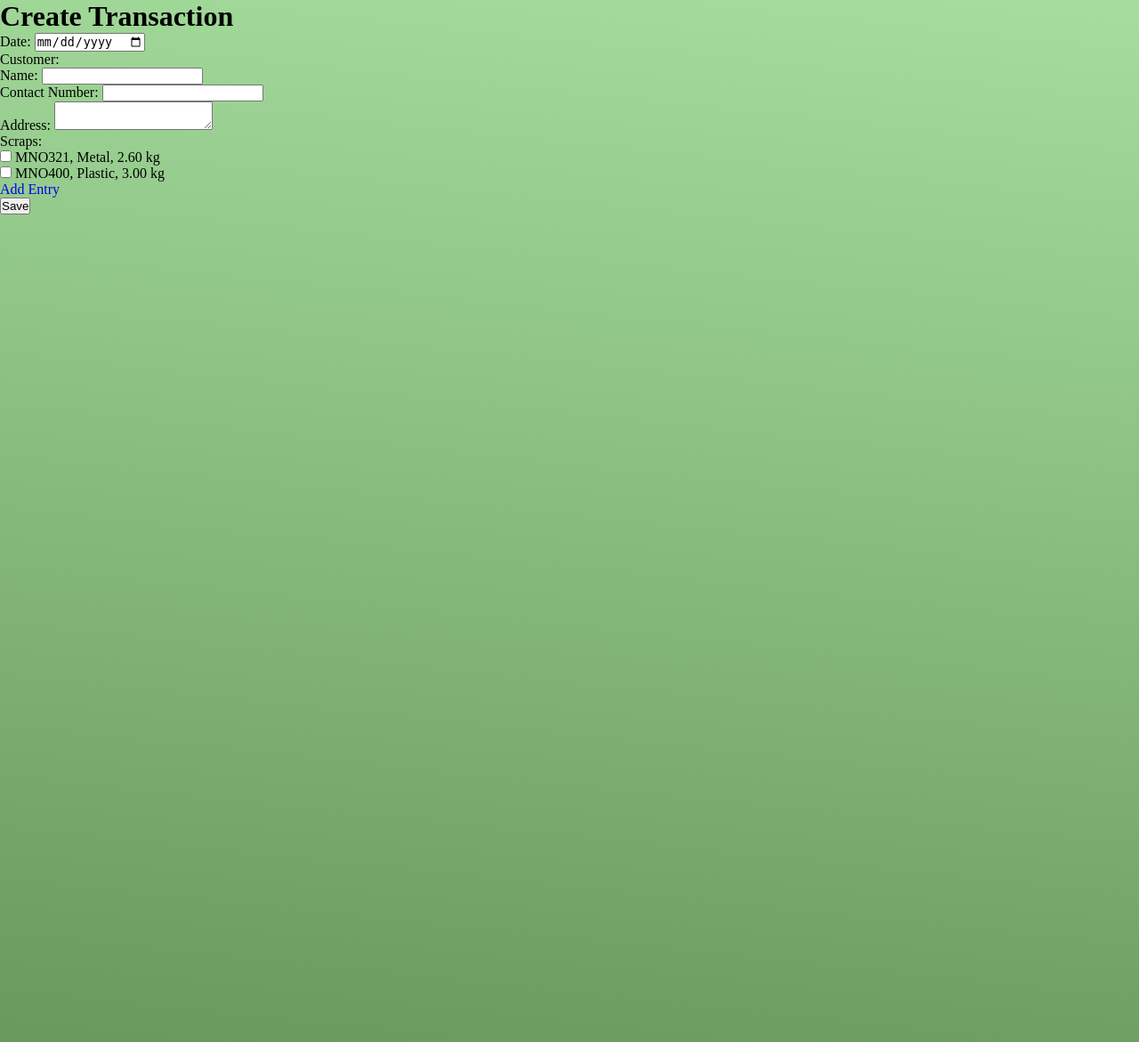
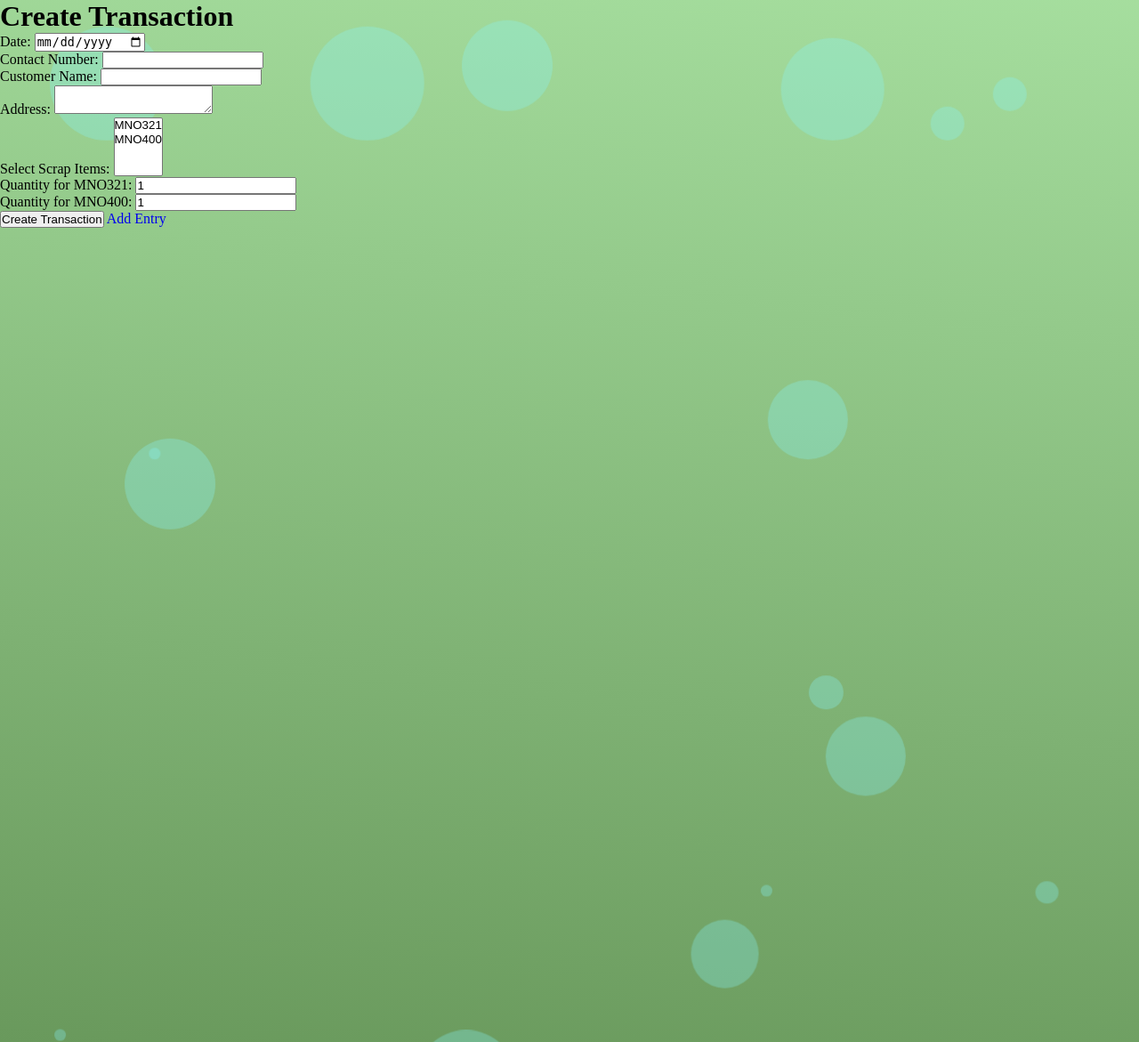
Before and after one commit to gemrey13/TPS-IM, a Django app: page /create_transaction/ in a window 1280 px wide. Shown: the part 80-1251 px from the top of the page at 89% size. Run offline with Django 4.2, Linux system fonts and the light colour scheme; a user stored in the database is signed in; data comes from the database, SQL or seed files in the repository; both versions use the stored data as it was after the commit.

Commit message:
Added bg

```diff
--- a/system/app1/templates/base.html
+++ b/system/app1/templates/base.html
@@ -6,13 +6,68 @@
 	<meta name="viewport" content="width=device-width, initial-scale=1">
 	<title>Daquila Junkshop</title>
 	<link rel="stylesheet" href="{% static "navbar.css" %}">
+	<link rel="stylesheet" href="{% static "base.css" %}">
 	<link rel="icon" href="{% static 'img/logoim.ico' %}">
     <link rel="stylesheet" href="https://cdnjs.cloudflare.com/ajax/libs/font-awesome/5.15.3/css/all.min.css"/>
 </head>
 <body>
+	<div class="bubbles">
+
+
 	{% include "navbar.html" %}
 	{% block content %}
 
 	{% endblock content %}
+  <div class="bubble"></div>
+  <div class="bubble"></div>
+  <div class="bubble"></div>
+  <div class="bubble"></div>
+  <div class="bubble"></div>
+  <div class="bubble"></div>
+  <div class="bubble"></div>
+  <div class="bubble"></div>
+  <div class="bubble"></div>
+  <div class="bubble"></div>
+  <div class="bubble"></div>
+  <div class="bubble"></div>
+  <div class="bubble"></div>
+  <div class="bubble"></div>
+  <div class="bubble"></div>
+  <div class="bubble"></div>
+  <div class="bubble"></div>
+  <div class="bubble"></div>
+  <div class="bubble"></div>
+  <div class="bubble"></div>
+  <div class="bubble"></div>
+  <div class="bubble"></div>
+  <div class="bubble"></div>
+  <div class="bubble"></div>
+  <div class="bubble"></div>
+  <div class="bubble"></div>
+  <div class="bubble"></div>
+  <div class="bubble"></div>
+  <div class="bubble"></div>
+  <div class="bubble"></div>
+  <div class="bubble"></div>
+  <div class="bubble"></div>
+  <div class="bubble"></div>
+  <div class="bubble"></div>
+  <div class="bubble"></div>
+  <div class="bubble"></div>
+  <div class="bubble"></div>
+  <div class="bubble"></div>
+  <div class="bubble"></div>
+  <div class="bubble"></div>
+  <div class="bubble"></div>
+  <div class="bubble"></div>
+  <div class="bubble"></div>
+  <div class="bubble"></div>
+  <div class="bubble"></div>
+  <div class="bubble"></div>
+  <div class="bubble"></div>
+  <div class="bubble"></div>
+  <div class="bubble"></div>
+  <div class="bubble"></div>
+</div>
 </body>
 </html>
--- a/system/app1/templates/create_transaction.html
+++ b/system/app1/templates/create_transaction.html
@@ -2,36 +2,42 @@
 {% block content %}
 {% load static %}
 <h1>Create Transaction</h1>
+
 <form method="post">
   {% csrf_token %}
-        <label for="id_date">Date:</label>
-        <input type="date" name="date" required>
+  <label for="date">Date:</label>
+  <input type="date" name="date" id="date" required>
   <br>
-        <p>Customer:</p>
-        <label for="id_customer_name">Name:</label>
-        <input type="text" name="customer_name" required>
+
+  <label for="contact_number">Contact Number:</label>
+  <input type="text" name="contact_number" id="contact_number" required>
   <br>
-        <label for="id_contact_number">Contact Number:</label>
-        <input type="text" name="contact_number" required>
+
+  <label for="customer_name">Customer Name:</label>
+  <input type="text" name="customer_name" id="customer_name">
   <br>
-        <label for="id_address">Address:</label>
-        <textarea name="address" required></textarea>
+
+  <label for="address">Address:</label>
+  <textarea name="address" id="address"></textarea>
   <br>
-        <p>Scraps:</p>
-        {% if scraps %}
+
+  <label for="scraps">Select Scrap Items:</label>
+  <select name="scraps" multiple>
     {% for scrap_item in scraps %}
-            <label>
-                <input type="checkbox" name="scraps" value="{{ scrap_item.id }}">
-                {{ scrap_item.RFID }}, {{ scrap_item.scrap_type.name }}, {{ scrap_item.weight }} kg
-            </label>
+      <option value="{{ scrap_item.id }}">{{ scrap_item.RFID }}</option>
+    {% endfor %}
+  </select>
+  <br>
+
+  {% for scrap_item in scraps %}
+    <label for="quantity_{{ scrap_item.id }}">Quantity for {{ scrap_item.RFID }}:</label>
+    <input type="number" name="quantity_{{ scrap_item.id }}" id="quantity_{{ scrap_item.id }}" value="1" min="1">
     <br>
   {% endfor %}
-        {% else %}
-            <h4>No Scraps items.</h4>
-        {% endif %}
+
+  <button type="submit">Create Transaction</button>
     <a href="{% url 'add_daily_scrap_entry' %}" class="add_entry">Add Entry</a>
 
-        <br>
-        <button type="submit">Save</button>
 </form>
+
 {% endblock content %}
--- a/system/app1/views.py
+++ b/system/app1/views.py
@@ -252,6 +252,9 @@ def create_transaction(request):
             address = request.POST.get('address')
             customer = Customer.objects.create(name=customer_name, contact_number=contact_number, address=address)
 
+        # Create a DailyScrapEntry for the transaction
+        daily_scrap_entry = DailyScrapEntry.objects.create(date=date, customer=customer, staff_responsible=staff_responsible)
+
         transaction = Transaction.objects.create(
             date=date,
             customer=customer,
@@ -260,10 +263,19 @@ def create_transaction(request):
 
         scrap_items = request.POST.getlist('scraps')
         for scrap_item_id in scrap_items:
+            scrap_item = ScrapItem.objects.get(id=scrap_item_id)
+            quantity = int(request.POST.get(f'quantity_{scrap_item_id}', 1))
             transaction_detail = TransactionDetail.objects.create(
                 transaction=transaction,
-                scrap_item_id=scrap_item_id,
-                quantity=1  # If you want to allow the user to specify the quantity, use request.POST.get('quantity') or similar.
+                scrap_item=scrap_item,
+                quantity=quantity
+            )
+
+            # Create a ScrapEntryDetail for the DailyScrapEntry
+            ScrapEntryDetail.objects.create(
+                daily_scrap_entry=daily_scrap_entry,
+                scrap_item=scrap_item,
+                quantity=quantity
             )
 
         return redirect('transaction_list')
--- /dev/null
+++ b/system/static/base.css
@@ -0,0 +1,512 @@
+
+.bubbles {
+  position: relative;
+  width: 100%;
+  height: 100vh;
+  overflow: hidden;
+}
+
+.bubble {
+  position: absolute;
+  left: var(--bubble-left-offset);
+  bottom: -75%;
+  display: block;
+  width: var(--bubble-radius);
+  height: var(--bubble-radius);
+  z-index: -1000;
+
+  border-radius: 50%;
+  animation: float-up var(--bubble-float-duration) var(--bubble-float-delay) ease-in infinite;
+}
+.bubble::before {
+  position: absolute;
+  content: "";
+  top: 0;
+  left: 0;
+  width: 100%;
+  height: 100%;
+  background: hsla(183deg, 94%, 76%, 0.3);
+  border-radius: inherit;
+  animation: var(--bubble-sway-type) var(--bubble-sway-duration) var(--bubble-sway-delay) ease-in-out alternate infinite;
+}
+.bubble:nth-child(0) {
+  --bubble-left-offset: 94vw;
+  --bubble-radius: 7vw;
+  --bubble-float-duration: 12s;
+  --bubble-sway-duration: 5s;
+  --bubble-float-delay: 4s;
+  --bubble-sway-delay: 1s;
+  --bubble-sway-type: sway-left-to-right;
+}
+.bubble:nth-child(1) {
+  --bubble-left-offset: 22vw;
+  --bubble-radius: 3vw;
+  --bubble-float-duration: 12s;
+  --bubble-sway-duration: 6s;
+  --bubble-float-delay: 1s;
+  --bubble-sway-delay: 0s;
+  --bubble-sway-type: sway-right-to-left;
+}
+.bubble:nth-child(2) {
+  --bubble-left-offset: 5vw;
+  --bubble-radius: 10vw;
+  --bubble-float-duration: 11s;
+  --bubble-sway-duration: 5s;
+  --bubble-float-delay: 0s;
+  --bubble-sway-delay: 4s;
+  --bubble-sway-type: sway-right-to-left;
+}
+.bubble:nth-child(3) {
+  --bubble-left-offset: 66vw;
+  --bubble-radius: 9vw;
+  --bubble-float-duration: 11s;
+  --bubble-sway-duration: 4s;
+  --bubble-float-delay: 2s;
+  --bubble-sway-delay: 4s;
+  --bubble-sway-type: sway-left-to-right;
+}
+.bubble:nth-child(4) {
+  --bubble-left-offset: 14vw;
+  --bubble-radius: 10vw;
+  --bubble-float-duration: 6s;
+  --bubble-sway-duration: 4s;
+  --bubble-float-delay: 1s;
+  --bubble-sway-delay: 3s;
+  --bubble-sway-type: sway-right-to-left;
+}
+.bubble:nth-child(5) {
+  --bubble-left-offset: 16vw;
+  --bubble-radius: 6vw;
+  --bubble-float-duration: 10s;
+  --bubble-sway-duration: 4s;
+  --bubble-float-delay: 3s;
+  --bubble-sway-delay: 4s;
+  --bubble-sway-type: sway-left-to-right;
+}
+.bubble:nth-child(6) {
+  --bubble-left-offset: 18vw;
+  --bubble-radius: 8vw;
+  --bubble-float-duration: 12s;
+  --bubble-sway-duration: 4s;
+  --bubble-float-delay: 2s;
+  --bubble-sway-delay: 3s;
+  --bubble-sway-type: sway-left-to-right;
+}
+.bubble:nth-child(7) {
+  --bubble-left-offset: 69vw;
+  --bubble-radius: 6vw;
+  --bubble-float-duration: 7s;
+  --bubble-sway-duration: 6s;
+  --bubble-float-delay: 4s;
+  --bubble-sway-delay: 4s;
+  --bubble-sway-type: sway-right-to-left;
+}
+.bubble:nth-child(8) {
+  --bubble-left-offset: 93vw;
+  --bubble-radius: 9vw;
+  --bubble-float-duration: 10s;
+  --bubble-sway-duration: 4s;
+  --bubble-float-delay: 2s;
+  --bubble-sway-delay: 4s;
+  --bubble-sway-type: sway-right-to-left;
+}
+.bubble:nth-child(9) {
+  --bubble-left-offset: 72vw;
+  --bubble-radius: 10vw;
+  --bubble-float-duration: 12s;
+  --bubble-sway-duration: 5s;
+  --bubble-float-delay: 1s;
+  --bubble-sway-delay: 3s;
+  --bubble-sway-type: sway-left-to-right;
+}
+.bubble:nth-child(10) {
+  --bubble-left-offset: 6vw;
+  --bubble-radius: 7vw;
+  --bubble-float-duration: 7s;
+  --bubble-sway-duration: 5s;
+  --bubble-float-delay: 4s;
+  --bubble-sway-delay: 4s;
+  --bubble-sway-type: sway-right-to-left;
+}
+.bubble:nth-child(11) {
+  --bubble-left-offset: 73vw;
+  --bubble-radius: 9vw;
+  --bubble-float-duration: 6s;
+  --bubble-sway-duration: 4s;
+  --bubble-float-delay: 1s;
+  --bubble-sway-delay: 4s;
+  --bubble-sway-type: sway-right-to-left;
+}
+.bubble:nth-child(12) {
+  --bubble-left-offset: 2vw;
+  --bubble-radius: 2vw;
+  --bubble-float-duration: 10s;
+  --bubble-sway-duration: 5s;
+  --bubble-float-delay: 4s;
+  --bubble-sway-delay: 3s;
+  --bubble-sway-type: sway-left-to-right;
+}
+.bubble:nth-child(13) {
+  --bubble-left-offset: 89vw;
+  --bubble-radius: 2vw;
+  --bubble-float-duration: 7s;
+  --bubble-sway-duration: 4s;
+  --bubble-float-delay: 2s;
+  --bubble-sway-delay: 3s;
+  --bubble-sway-type: sway-left-to-right;
+}
+.bubble:nth-child(14) {
+  --bubble-left-offset: 23vw;
+  --bubble-radius: 2vw;
+  --bubble-float-duration: 12s;
+  --bubble-sway-duration: 4s;
+  --bubble-float-delay: 2s;
+  --bubble-sway-delay: 1s;
+  --bubble-sway-type: sway-right-to-left;
+}
+.bubble:nth-child(15) {
+  --bubble-left-offset: 32vw;
+  --bubble-radius: 9vw;
+  --bubble-float-duration: 10s;
+  --bubble-sway-duration: 4s;
+  --bubble-float-delay: 1s;
+  --bubble-sway-delay: 0s;
+  --bubble-sway-type: sway-right-to-left;
+}
+.bubble:nth-child(16) {
+  --bubble-left-offset: 40vw;
+  --bubble-radius: 8vw;
+  --bubble-float-duration: 7s;
+  --bubble-sway-duration: 5s;
+  --bubble-float-delay: 0s;
+  --bubble-sway-delay: 4s;
+  --bubble-sway-type: sway-left-to-right;
+}
+.bubble:nth-child(17) {
+  --bubble-left-offset: 64vw;
+  --bubble-radius: 7vw;
+  --bubble-float-duration: 8s;
+  --bubble-sway-duration: 4s;
+  --bubble-float-delay: 0s;
+  --bubble-sway-delay: 0s;
+  --bubble-sway-type: sway-right-to-left;
+}
+.bubble:nth-child(18) {
+  --bubble-left-offset: 62vw;
+  --bubble-radius: 4vw;
+  --bubble-float-duration: 8s;
+  --bubble-sway-duration: 4s;
+  --bubble-float-delay: 2s;
+  --bubble-sway-delay: 0s;
+  --bubble-sway-type: sway-right-to-left;
+}
+.bubble:nth-child(19) {
+  --bubble-left-offset: 62vw;
+  --bubble-radius: 6vw;
+  --bubble-float-duration: 9s;
+  --bubble-sway-duration: 6s;
+  --bubble-float-delay: 1s;
+  --bubble-sway-delay: 4s;
+  --bubble-sway-type: sway-left-to-right;
+}
+.bubble:nth-child(20) {
+  --bubble-left-offset: 78vw;
+  --bubble-radius: 4vw;
+  --bubble-float-duration: 11s;
+  --bubble-sway-duration: 5s;
+  --bubble-float-delay: 1s;
+  --bubble-sway-delay: 2s;
+  --bubble-sway-type: sway-right-to-left;
+}
+.bubble:nth-child(21) {
+  --bubble-left-offset: 42vw;
+  --bubble-radius: 3vw;
+  --bubble-float-duration: 8s;
+  --bubble-sway-duration: 5s;
+  --bubble-float-delay: 3s;
+  --bubble-sway-delay: 2s;
+  --bubble-sway-type: sway-left-to-right;
+}
+.bubble:nth-child(22) {
+  --bubble-left-offset: 43vw;
+  --bubble-radius: 6vw;
+  --bubble-float-duration: 7s;
+  --bubble-sway-duration: 6s;
+  --bubble-float-delay: 3s;
+  --bubble-sway-delay: 3s;
+  --bubble-sway-type: sway-left-to-right;
+}
+.bubble:nth-child(23) {
+  --bubble-left-offset: 61vw;
+  --bubble-radius: 5vw;
+  --bubble-float-duration: 9s;
+  --bubble-sway-duration: 6s;
+  --bubble-float-delay: 3s;
+  --bubble-sway-delay: 4s;
+  --bubble-sway-type: sway-right-to-left;
+}
+.bubble:nth-child(24) {
+  --bubble-left-offset: 61vw;
+  --bubble-radius: 8vw;
+  --bubble-float-duration: 8s;
+  --bubble-sway-duration: 5s;
+  --bubble-float-delay: 3s;
+  --bubble-sway-delay: 1s;
+  --bubble-sway-type: sway-right-to-left;
+}
+.bubble:nth-child(25) {
+  --bubble-left-offset: 73vw;
+  --bubble-radius: 7vw;
+  --bubble-float-duration: 8s;
+  --bubble-sway-duration: 5s;
+  --bubble-float-delay: 1s;
+  --bubble-sway-delay: 4s;
+  --bubble-sway-type: sway-right-to-left;
+}
+.bubble:nth-child(26) {
+  --bubble-left-offset: 34vw;
+  --bubble-radius: 10vw;
+  --bubble-float-duration: 6s;
+  --bubble-sway-duration: 5s;
+  --bubble-float-delay: 1s;
+  --bubble-sway-delay: 3s;
+  --bubble-sway-type: sway-right-to-left;
+}
+.bubble:nth-child(27) {
+  --bubble-left-offset: 51vw;
+  --bubble-radius: 1vw;
+  --bubble-float-duration: 7s;
+  --bubble-sway-duration: 6s;
+  --bubble-float-delay: 3s;
+  --bubble-sway-delay: 0s;
+  --bubble-sway-type: sway-left-to-right;
+}
+.bubble:nth-child(28) {
+  --bubble-left-offset: 81vw;
+  --bubble-radius: 3vw;
+  --bubble-float-duration: 6s;
+  --bubble-sway-duration: 6s;
+  --bubble-float-delay: 1s;
+  --bubble-sway-delay: 4s;
+  --bubble-sway-type: sway-right-to-left;
+}
+.bubble:nth-child(29) {
+  --bubble-left-offset: 96vw;
+  --bubble-radius: 7vw;
+  --bubble-float-duration: 9s;
+  --bubble-sway-duration: 5s;
+  --bubble-float-delay: 2s;
+  --bubble-sway-delay: 4s;
+  --bubble-sway-type: sway-right-to-left;
+}
+.bubble:nth-child(30) {
+  --bubble-left-offset: 84vw;
+  --bubble-radius: 6vw;
+  --bubble-float-duration: 10s;
+  --bubble-sway-duration: 5s;
+  --bubble-float-delay: 1s;
+  --bubble-sway-delay: 1s;
+  --bubble-sway-type: sway-left-to-right;
+}
+.bubble:nth-child(31) {
+  --bubble-left-offset: 90vw;
+  --bubble-radius: 3vw;
+  --bubble-float-duration: 7s;
+  --bubble-sway-duration: 5s;
+  --bubble-float-delay: 0s;
+  --bubble-sway-delay: 1s;
+  --bubble-sway-type: sway-right-to-left;
+}
+.bubble:nth-child(32) {
+  --bubble-left-offset: 77vw;
+  --bubble-radius: 1vw;
+  --bubble-float-duration: 10s;
+  --bubble-sway-duration: 5s;
+  --bubble-float-delay: 1s;
+  --bubble-sway-delay: 0s;
+  --bubble-sway-type: sway-right-to-left;
+}
+.bubble:nth-child(33) {
+  --bubble-left-offset: 99vw;
+  --bubble-radius: 3vw;
+  --bubble-float-duration: 10s;
+  --bubble-sway-duration: 4s;
+  --bubble-float-delay: 3s;
+  --bubble-sway-delay: 0s;
+  --bubble-sway-type: sway-left-to-right;
+}
+.bubble:nth-child(34) {
+  --bubble-left-offset: 88vw;
+  --bubble-radius: 4vw;
+  --bubble-float-duration: 10s;
+  --bubble-sway-duration: 5s;
+  --bubble-float-delay: 3s;
+  --bubble-sway-delay: 1s;
+  --bubble-sway-type: sway-left-to-right;
+}
+.bubble:nth-child(35) {
+  --bubble-left-offset: 12vw;
+  --bubble-radius: 5vw;
+  --bubble-float-duration: 9s;
+  --bubble-sway-duration: 4s;
+  --bubble-float-delay: 4s;
+  --bubble-sway-delay: 4s;
+  --bubble-sway-type: sway-right-to-left;
+}
+.bubble:nth-child(36) {
+  --bubble-left-offset: 43vw;
+  --bubble-radius: 3vw;
+  --bubble-float-duration: 6s;
+  --bubble-sway-duration: 6s;
+  --bubble-float-delay: 0s;
+  --bubble-sway-delay: 0s;
+  --bubble-sway-type: sway-left-to-right;
+}
+.bubble:nth-child(37) {
+  --bubble-left-offset: 66vw;
+  --bubble-radius: 1vw;
+  --bubble-float-duration: 10s;
+  --bubble-sway-duration: 6s;
+  --bubble-float-delay: 0s;
+  --bubble-sway-delay: 2s;
+  --bubble-sway-type: sway-left-to-right;
+}
+.bubble:nth-child(38) {
+  --bubble-left-offset: 24vw;
+  --bubble-radius: 2vw;
+  --bubble-float-duration: 9s;
+  --bubble-sway-duration: 4s;
+  --bubble-float-delay: 4s;
+  --bubble-sway-delay: 3s;
+  --bubble-sway-type: sway-left-to-right;
+}
+.bubble:nth-child(39) {
+  --bubble-left-offset: 1vw;
+  --bubble-radius: 2vw;
+  --bubble-float-duration: 7s;
+  --bubble-sway-duration: 6s;
+  --bubble-float-delay: 3s;
+  --bubble-sway-delay: 1s;
+  --bubble-sway-type: sway-right-to-left;
+}
+.bubble:nth-child(40) {
+  --bubble-left-offset: 98vw;
+  --bubble-radius: 3vw;
+  --bubble-float-duration: 10s;
+  --bubble-sway-duration: 4s;
+  --bubble-float-delay: 2s;
+  --bubble-sway-delay: 3s;
+  --bubble-sway-type: sway-left-to-right;
+}
+.bubble:nth-child(41) {
+  --bubble-left-offset: 30vw;
+  --bubble-radius: 7vw;
+  --bubble-float-duration: 10s;
+  --bubble-sway-duration: 6s;
+  --bubble-float-delay: 3s;
+  --bubble-sway-delay: 2s;
+  --bubble-sway-type: sway-left-to-right;
+}
+.bubble:nth-child(42) {
+  --bubble-left-offset: 7vw;
+  --bubble-radius: 8vw;
+  --bubble-float-duration: 7s;
+  --bubble-sway-duration: 4s;
+  --bubble-float-delay: 1s;
+  --bubble-sway-delay: 4s;
+  --bubble-sway-type: sway-left-to-right;
+}
+.bubble:nth-child(43) {
+  --bubble-left-offset: 69vw;
+  --bubble-radius: 3vw;
+  --bubble-float-duration: 9s;
+  --bubble-sway-duration: 5s;
+  --bubble-float-delay: 0s;
+  --bubble-sway-delay: 3s;
+  --bubble-sway-type: sway-left-to-right;
+}
+.bubble:nth-child(44) {
+  --bubble-left-offset: 14vw;
+  --bubble-radius: 1vw;
+  --bubble-float-duration: 8s;
+  --bubble-sway-duration: 4s;
+  --bubble-float-delay: 0s;
+  --bubble-sway-delay: 2s;
+  --bubble-sway-type: sway-right-to-left;
+}
+.bubble:nth-child(45) {
+  --bubble-left-offset: 64vw;
+  --bubble-radius: 4vw;
+  --bubble-float-duration: 9s;
+  --bubble-sway-duration: 5s;
+  --bubble-float-delay: 4s;
+  --bubble-sway-delay: 2s;
+  --bubble-sway-type: sway-right-to-left;
+}
+.bubble:nth-child(46) {
+  --bubble-left-offset: 53vw;
+  --bubble-radius: 10vw;
+  --bubble-float-duration: 8s;
+  --bubble-sway-duration: 4s;
+  --bubble-float-delay: 4s;
+  --bubble-sway-delay: 4s;
+  --bubble-sway-type: sway-right-to-left;
+}
+.bubble:nth-child(47) {
+  --bubble-left-offset: 5vw;
+  --bubble-radius: 1vw;
+  --bubble-float-duration: 6s;
+  --bubble-sway-duration: 6s;
+  --bubble-float-delay: 3s;
+  --bubble-sway-delay: 4s;
+  --bubble-sway-type: sway-left-to-right;
+}
+.bubble:nth-child(48) {
+  --bubble-left-offset: 42vw;
+  --bubble-radius: 4vw;
+  --bubble-float-duration: 10s;
+  --bubble-sway-duration: 4s;
+  --bubble-float-delay: 4s;
+  --bubble-sway-delay: 1s;
+  --bubble-sway-type: sway-left-to-right;
+}
+.bubble:nth-child(49) {
+  --bubble-left-offset: 56vw;
+  --bubble-radius: 4vw;
+  --bubble-float-duration: 6s;
+  --bubble-sway-duration: 6s;
+  --bubble-float-delay: 0s;
+  --bubble-sway-delay: 3s;
+  --bubble-sway-type: sway-left-to-right;
+}
+.bubble:nth-child(50) {
+  --bubble-left-offset: 67vw;
+  --bubble-radius: 10vw;
+  --bubble-float-duration: 8s;
+  --bubble-sway-duration: 4s;
+  --bubble-float-delay: 3s;
+  --bubble-sway-delay: 4s;
+  --bubble-sway-type: sway-right-to-left;
+}
+
+@keyframes float-up {
+  to {
+    transform: translateY(-175vh);
+  }
+}
+@keyframes sway-left-to-right {
+  from {
+    transform: translateX(-100%);
+  }
+  to {
+    transform: translateX(100%);
+  }
+}
+@keyframes sway-right-to-left {
+  from {
+    transform: translateX(100%);
+  }
+  to {
+    transform: translateX(-100%);
+  }
+}
```
Also changed, not shown: system/db.sqlite3. Lines whose indentation alone changed are shown as unchanged.
